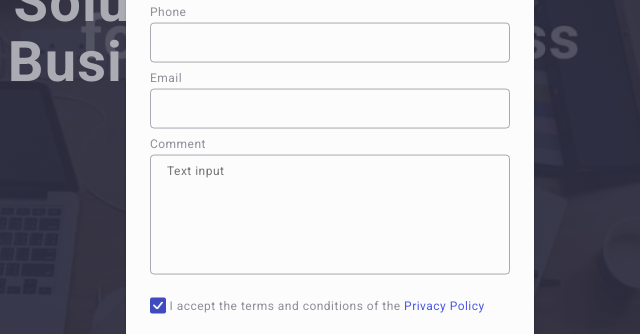
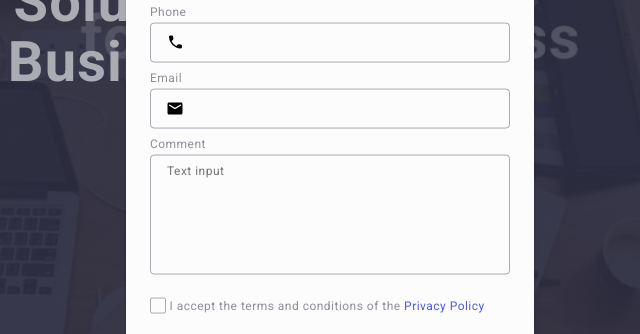
Before and after one commit to bohinich/goit-markup-hw-05, a plain HTML site: page index.html in a window 1280 px wide. Shown: the part 286-620 px from the top of the page, 310-950 px from the left. Drawn offline with nearby package versions, Linux system fonts and the light colour scheme; files whose address does not match are found by name.

Commit message:
index.html

```diff
--- a/css/style.css
+++ b/css/style.css
@@ -660,10 +660,6 @@ h2{
     align-items: center;
     justify-content: center;
     fill: transparent;
-
-    background-color: #404bbf;
-    border: none;
-    fill: #F4F4FD;
 }
 
 .modal-window-form-checkbox-link{
--- a/index.html
+++ b/index.html
@@ -430,7 +430,7 @@
                     <label class="modal-window-form-item-name" for="user-name">Phone</label>
                     <div class="modal-window-form-input">
                         <input id="user-name" name="user-name" type="text" class="modal-window-form-input-item">
-                        <svg width="18" height="24" class="modal-window-form-input-icon"></svg>
+                        <svg width="18" height="24" class="modal-window-form-input-icon">
                             <use href="./images/icons.svg#svgphone-black-18dp-1"></use>
                         </svg>
                     </div>
@@ -440,7 +440,7 @@
                     <label class="modal-window-form-item-name" for="user-name">Email</label>
                     <div class="modal-window-form-input">
                         <input id="user-name" name="user-name" type="text" class="modal-window-form-input-item">
-                        <svg width="18" height="24" class="modal-window-form-input-icon"></svg>
+                        <svg width="18" height="24" class="modal-window-form-input-icon">
                         <use href="./images/icons.svg#svgemail-black-18dp-1"></use>
                         </svg>
                     </div>
```
